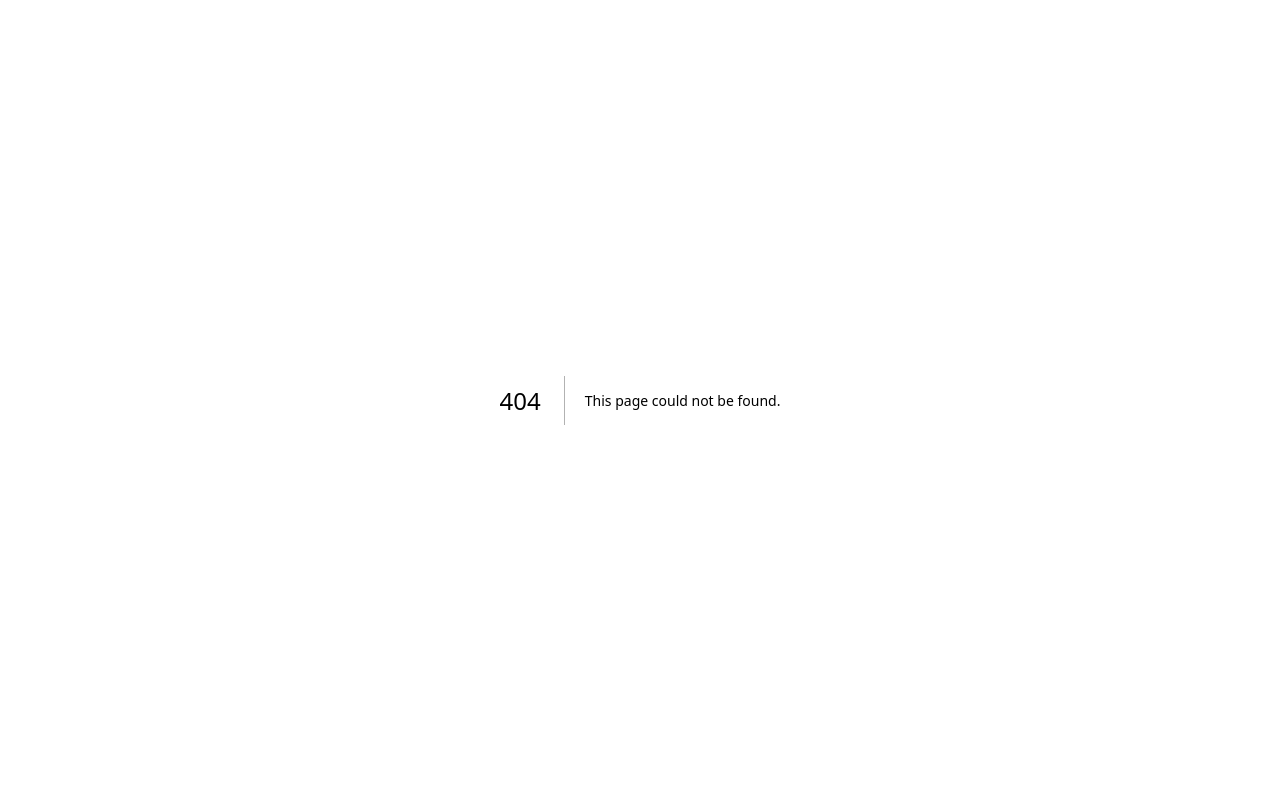
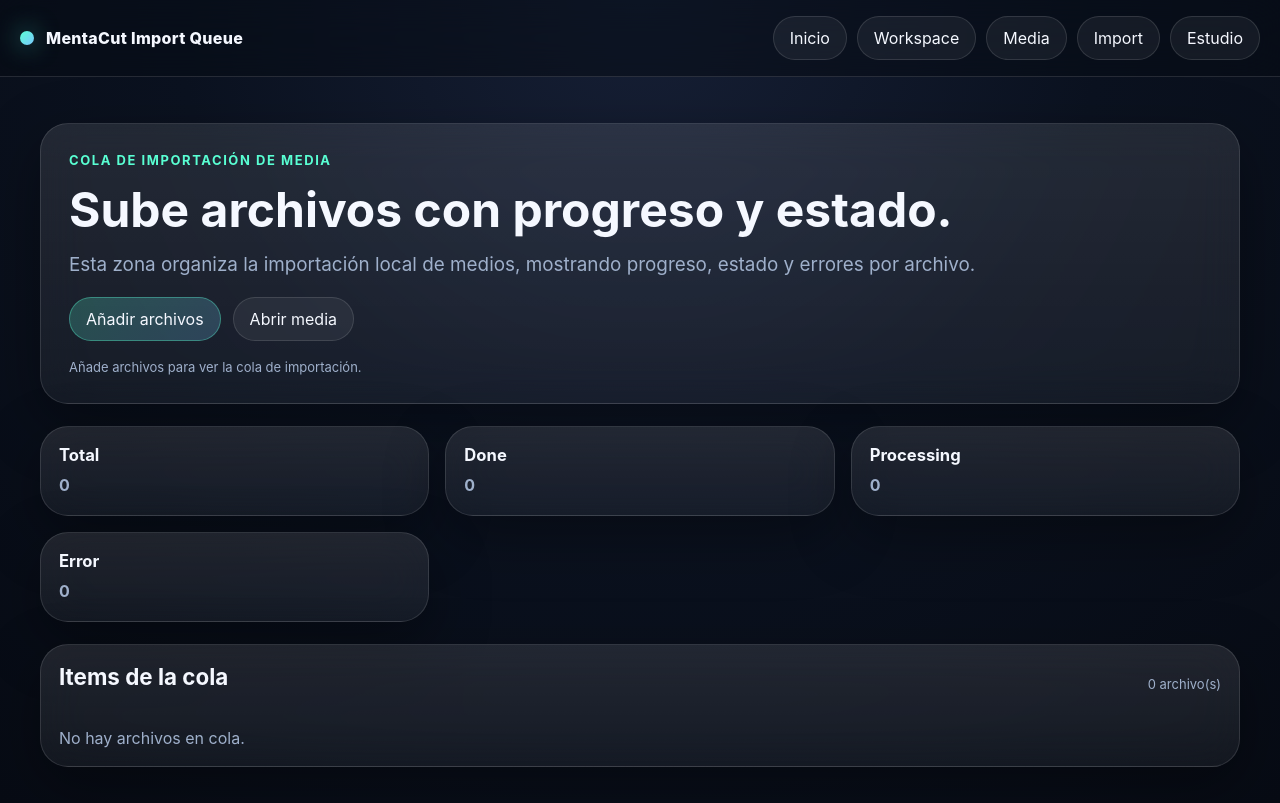
Before and after one commit to alain7224/MentaCut, a Next.js app: page /studio/import-queue in a window 1280 px wide. Before the commit this address had no page. Built offline with nearby package versions, Linux system fonts and the light colour scheme.

Commit message:
feat: add media import queue route with progress simulation

```diff
--- /dev/null
+++ b/app/studio/import-queue/page.tsx
@@ -0,0 +1,122 @@
+'use client'
+
+import Link from 'next/link'
+import { useEffect, useMemo, useState } from 'react'
+import { saveLocalMedia } from '@/lib/local-media'
+import { createMediaImportQueueItem, readMediaImportQueue, removeMediaImportQueueItem, upsertMediaImportQueueItem, writeMediaImportQueue, type MediaImportQueueItem } from '@/lib/local-media-import-queue'
+
+export default function StudioImportQueuePage() {
+  const [queue, setQueue] = useState<MediaImportQueueItem[]>([])
+  const [status, setStatus] = useState('')
+
+  useEffect(() => {
+    setQueue(readMediaImportQueue())
+  }, [])
+
+  function persist(next: MediaImportQueueItem[], nextStatus: string) {
+    setQueue(next)
+    writeMediaImportQueue(next)
+    setStatus(nextStatus)
+  }
+
+  async function handleFiles(event: React.ChangeEvent<HTMLInputElement>) {
+    const files = Array.from(event.target.files ?? [])
+    event.target.value = ''
+    if (!files.length) return
+
+    let working = [...queue]
+
+    for (const file of files) {
+      let item = createMediaImportQueueItem(file)
+      working = upsertMediaImportQueueItem(working, item)
+      persist(working, `Archivo en cola: ${file.name}`)
+
+      for (const progress of [15, 35, 60, 85]) {
+        item = { ...item, status: 'processing', progress }
+        working = upsertMediaImportQueueItem(working, item)
+        persist(working, `Importando ${file.name}... ${progress}%`)
+        await new Promise((resolve) => window.setTimeout(resolve, 120))
+      }
+
+      try {
+        await saveLocalMedia(file)
+        item = { ...item, status: 'done', progress: 100 }
+        working = upsertMediaImportQueueItem(working, item)
+        persist(working, `Importación completada: ${file.name}`)
+      } catch {
+        item = { ...item, status: 'error', progress: item.progress }
+        working = upsertMediaImportQueueItem(working, item)
+        persist(working, `Error importando: ${file.name}`)
+      }
+    }
+  }
+
+  function removeItem(id: string) {
+    persist(removeMediaImportQueueItem(queue, id), 'Elemento eliminado de la cola')
+  }
+
+  const stats = useMemo(() => ({
+    total: queue.length,
+    done: queue.filter((item) => item.status === 'done').length,
+    processing: queue.filter((item) => item.status === 'processing').length,
+    error: queue.filter((item) => item.status === 'error').length,
+  }), [queue])
+
+  return (
+    <div className="page-shell">
+      <header className="topbar">
+        <div className="brand"><span className="brand-dot" /><span>MentaCut Import Queue</span></div>
+        <nav className="nav">
+          <Link href="/" className="nav-link">Inicio</Link>
+          <Link href="/studio/workspace" className="nav-link">Workspace</Link>
+          <Link href="/studio/media" className="nav-link">Media</Link>
+          <Link href="/studio/import" className="nav-link">Import</Link>
+          <Link href="/studio" className="nav-link">Estudio</Link>
+        </nav>
+      </header>
+      <main className="main">
+        <section className="section">
+          <div className="panel hero-copy">
+            <span className="eyebrow">Cola de importación de media</span>
+            <h1 className="title" style={{ fontSize: 'clamp(1.8rem, 4vw, 3rem)' }}>Sube archivos con progreso y estado.</h1>
+            <p className="sub">Esta zona organiza la importación local de medios, mostrando progreso, estado y errores por archivo.</p>
+            <div className="action-row">
+              <label className="btn btn-primary upload-btn">
+                <input type="file" multiple hidden onChange={handleFiles} />
+                Añadir archivos
+              </label>
+              <Link href="/studio/media" className="btn">Abrir media</Link>
+            </div>
+            <div className="timeline-label">{status || 'Añade archivos para ver la cola de importación.'}</div>
+          </div>
+        </section>
+        <section className="section">
+          <div className="cards">
+            <article className="panel card"><h3>Total</h3><p><strong>{stats.total}</strong></p></article>
+            <article className="panel card"><h3>Done</h3><p><strong>{stats.done}</strong></p></article>
+            <article className="panel card"><h3>Processing</h3><p><strong>{stats.processing}</strong></p></article>
+            <article className="panel card"><h3>Error</h3><p><strong>{stats.error}</strong></p></article>
+          </div>
+        </section>
+        <section className="section">
+          <div className="panel timeline">
+            <div className="row-head"><h2 className="section-title">Items de la cola</h2><div className="timeline-label">{queue.length} archivo(s)</div></div>
+            <div className="project-list">
+              {queue.length === 0 ? <div className="empty">No hay archivos en cola.</div> : null}
+              {queue.map((item) => (
+                <div key={item.id} className="project-item">
+                  <strong>{item.name}</strong>
+                  <div className="timeline-label">Estado: {item.status} · {item.progress}%</div>
+                  <div style={{ height: 10, borderRadius: 999, background: 'rgba(255,255,255,.08)', overflow: 'hidden' }}>
+                    <div style={{ width: `${item.progress}%`, height: '100%', borderRadius: 999, background: item.status === 'error' ? 'rgba(255,120,120,.9)' : 'rgba(255,255,255,.72)' }} />
+                  </div>
+                  <div className="action-row"><button className="btn" onClick={() => removeItem(item.id)}>Quitar</button></div>
+                </div>
+              ))}
+            </div>
+          </div>
+        </section>
+      </main>
+    </div>
+  )
+}
```
